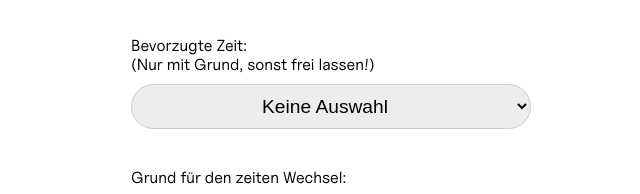
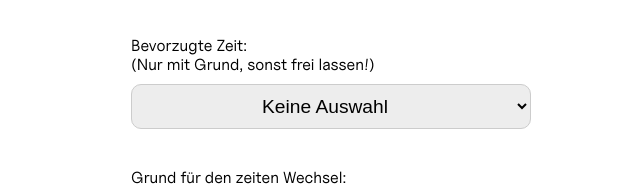
Before and after one commit to TheMagentaButterfly/TheMagentaButterfly.github.io, a plain HTML site: page websites/fußball.html in a window 1280 px wide. Shown: the part 1483-1677 px from the top of the page, 309-949 px from the left. Drawn offline with Linux system fonts and the light colour scheme.

Commit message:
modified:   "websites/fu\303\237ball.html"

```diff
--- a/websites/fußball.html
+++ b/websites/fußball.html
@@ -107,7 +107,7 @@
         </label>
           </div>
             <div>
-              <select id="Zeit" name="Zeit" style="font-size: 1.2rem; text-align: center; border-radius: 25px;">
+              <select id="Zeit" name="Zeit" style="font-size: 1.2rem; text-align: center; border-radius: 10px;">
                 <option value="">Keine Auswahl</option>
                 <option value="Vormittags">Vormittags</option>
                 <option value="Nachmittags">Nachmittags</option>
```
